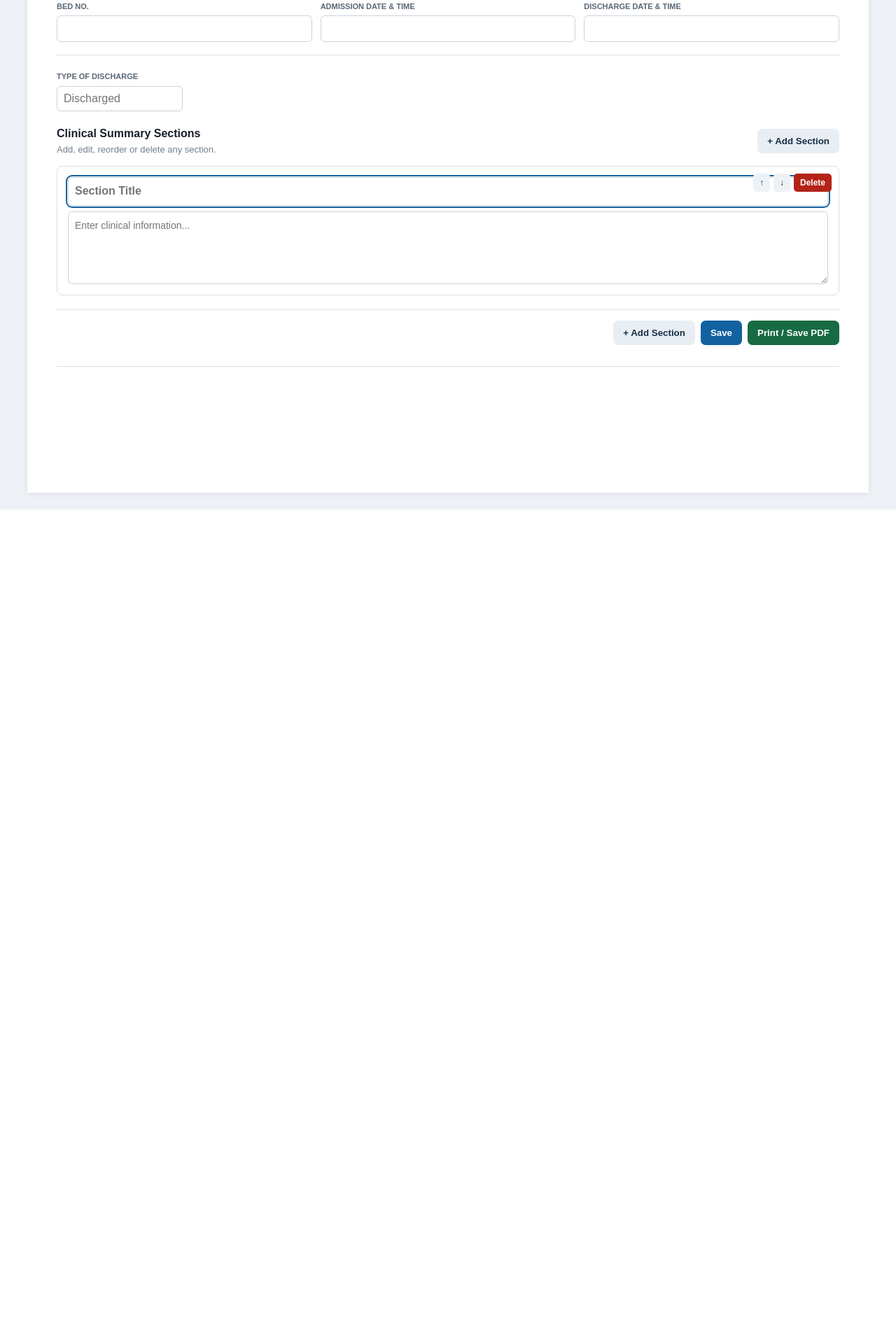
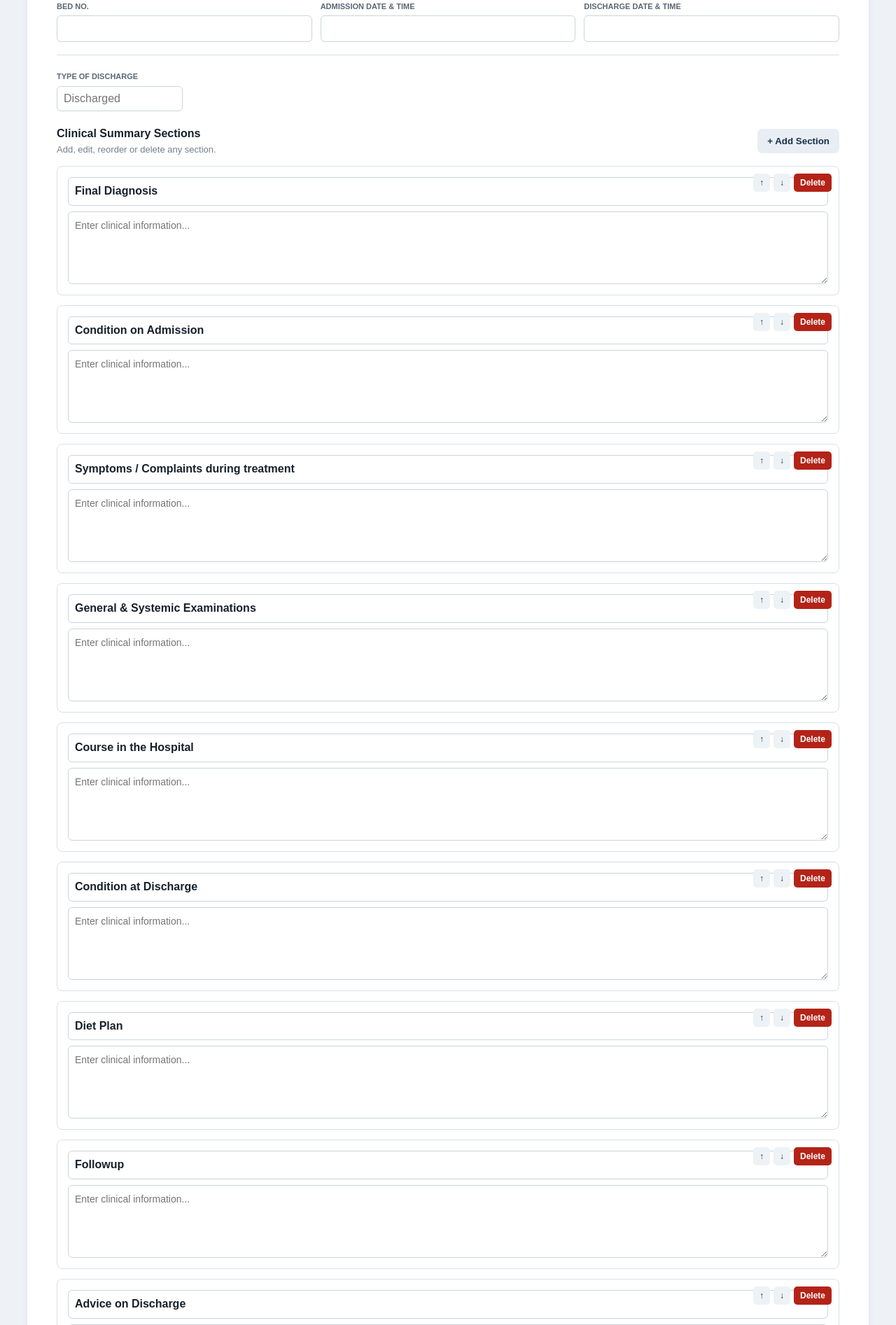
Before and after one commit to shreebalaji767/Discharge-Summary, a Flask app: page / in a window 1280 px wide. Shown: the part 418-2311 px from the top of the page at 70% size. Before the commit the page ends 1146 px from the top, so only its background shows below. Run offline with Flask 3, Linux system fonts and the light colour scheme.

Commit message:
Update index.html

```diff
--- a/templates/index.html
+++ b/templates/index.html
@@ -19,7 +19,6 @@
 
 
 <body>
-
 
 <div class="app">
 
@@ -83,7 +82,7 @@
 
 
     <!-- =====================================================
-         MAIN
+         MAIN DOCUMENT
     ====================================================== -->
 
     <main>
@@ -92,12 +91,13 @@
 
 
             <!-- =================================================
-                 BLANK HEADER SPACE
+                 HOSPITAL HEADER SPACE
             ================================================== -->
 
             <div class="print-header">
 
                 <div class="hospital-header-space">
+                    <!-- Blank space reserved for hospital letterhead -->
                 </div>
 
             </div>
@@ -126,6 +126,7 @@
 
             <!-- =================================================
                  TYPE OF DISCHARGE
+                 SEPARATE FROM CLINICAL SUMMARY
             ================================================== -->
 
             <section class="discharge-type-section">
@@ -149,7 +150,7 @@
 
 
             <!-- =================================================
-                 CLINICAL SUMMARY
+                 CLINICAL SUMMARY SECTIONS
             ================================================== -->
 
             <section class="clinical-section">
@@ -184,7 +185,7 @@
 
 
                 <!--
-                    ALL CLINICAL SECTIONS ARE INSERTED HERE
+                    JavaScript inserts all clinical sections here.
                 -->
 
                 <div id="sections"></div>
@@ -236,7 +237,7 @@
 
 
             <!-- =================================================
-                 FOOTER SPACE
+                 HOSPITAL FOOTER SPACE
             ================================================== -->
 
             <div class="print-footer">
@@ -257,7 +258,7 @@
 
 
 /* =========================================================
-   STATE
+   APPLICATION STATE
 ========================================================= */
 
 let state = {
@@ -301,6 +302,70 @@ const patientFields = [
     ["admission_date", "Admission Date & Time"],
 
     ["discharge_date", "Discharge Date & Time"]
+
+];
+
+
+
+/* =========================================================
+   DEFAULT CLINICAL SECTIONS
+========================================================= */
+
+const defaultClinicalSections = [
+
+    {
+        id: "section_final_diagnosis",
+        title: "Final Diagnosis",
+        content: ""
+    },
+
+    {
+        id: "section_condition_admission",
+        title: "Condition on Admission",
+        content: ""
+    },
+
+    {
+        id: "section_symptoms",
+        title: "Symptoms / Complaints during treatment",
+        content: ""
+    },
+
+    {
+        id: "section_examination",
+        title: "General & Systemic Examinations",
+        content: ""
+    },
+
+    {
+        id: "section_course",
+        title: "Course in the Hospital",
+        content: ""
+    },
+
+    {
+        id: "section_condition_discharge",
+        title: "Condition at Discharge",
+        content: ""
+    },
+
+    {
+        id: "section_diet",
+        title: "Diet Plan",
+        content: ""
+    },
+
+    {
+        id: "section_followup",
+        title: "Followup",
+        content: ""
+    },
+
+    {
+        id: "section_advice",
+        title: "Advice on Discharge",
+        content: ""
+    }
 
 ];
 
@@ -320,13 +385,9 @@ function esc(value) {
                 return {
 
                     "&": "&amp;",
-
                     "<": "&lt;",
-
                     ">": "&gt;",
-
                     '"': "&quot;",
-
                     "'": "&#039;"
 
                 }[char];
@@ -339,13 +400,41 @@ function esc(value) {
 
 
 /* =========================================================
+   GET FRESH DEFAULT SECTIONS
+========================================================= */
+
+function getDefaultSections() {
+
+    return defaultClinicalSections.map(
+        function(section) {
+
+            return {
+
+                id: section.id,
+
+                title: section.title,
+
+                content: ""
+
+            };
+
+        }
+    );
+
+}
+
+
+
+/* =========================================================
    RENDER PATIENT
 ========================================================= */
 
 function renderPatient() {
 
     const grid =
-        document.getElementById("patientGrid");
+        document.getElementById(
+            "patientGrid"
+        );
 
 
     grid.innerHTML = "";
@@ -413,6 +502,11 @@ function renderDischargeType() {
         );
 
 
+    if (!input) {
+        return;
+    }
+
+
     input.value =
         state.type_of_discharge || "";
 
@@ -426,12 +520,13 @@ function renderDischargeType() {
 
 function createSection(section) {
 
-    /*
-     * CREATE ARTICLE
-     */
+    /* -----------------------------------------------
+       MAIN ARTICLE
+    ------------------------------------------------ */
 
     const article =
         document.createElement("article");
+
 
     article.className =
         "summary-section";
@@ -449,24 +544,24 @@ function createSection(section) {
         );
 
 
-
-    /* =====================================================
-       CONTROLS
-    ====================================================== */
+    /* -----------------------------------------------
+       SECTION CONTROLS
+    ------------------------------------------------ */
 
     const controls =
         document.createElement("div");
 
+
     controls.className =
         "section-controls no-print";
 
 
-
-    /* UP */
+    /* UP BUTTON */
 
     const upButton =
         document.createElement("button");
 
+
     upButton.type =
         "button";
 
@@ -480,12 +575,12 @@ function createSection(section) {
         "↑";
 
 
-
-    /* DOWN */
+    /* DOWN BUTTON */
 
     const downButton =
         document.createElement("button");
 
+
     downButton.type =
         "button";
 
@@ -499,12 +594,12 @@ function createSection(section) {
         "↓";
 
 
-
-    /* DELETE */
+    /* DELETE BUTTON */
 
     const deleteButton =
         document.createElement("button");
 
+
     deleteButton.type =
         "button";
 
@@ -518,24 +613,33 @@ function createSection(section) {
         "Delete";
 
 
-
-    controls.appendChild(upButton);
-
-    controls.appendChild(downButton);
-
-    controls.appendChild(deleteButton);
-
-    article.appendChild(controls);
-
-
-
-    /* =====================================================
+    controls.appendChild(
+        upButton
+    );
+
+    controls.appendChild(
+        downButton
+    );
+
+    controls.appendChild(
+        deleteButton
+    );
+
+
+    article.appendChild(
+        controls
+    );
+
+
+
+    /* -----------------------------------------------
        SECTION TITLE
-    ====================================================== */
+    ------------------------------------------------ */
 
     const title =
         document.createElement("input");
 
+
     title.type =
         "text";
 
@@ -549,17 +653,20 @@ function createSection(section) {
         section.title || "";
 
 
-    article.appendChild(title);
-
-
-
-    /* =====================================================
+    article.appendChild(
+        title
+    );
+
+
+
+    /* -----------------------------------------------
        SECTION CONTENT
-    ====================================================== */
+    ------------------------------------------------ */
 
     const content =
         document.createElement("textarea");
 
+
     content.className =
         "section-content";
 
@@ -573,28 +680,33 @@ function createSection(section) {
         section.content || "";
 
 
-    article.appendChild(content);
-
-
-
-    /* =====================================================
+    article.appendChild(
+        content
+    );
+
+
+
+    /* -----------------------------------------------
        DELETE
-    ====================================================== */
-
-    deleteButton.onclick =
+    ------------------------------------------------ */
+
+    deleteButton.addEventListener(
+        "click",
         function() {
 
             article.remove();
 
-        };
-
-
-
-    /* =====================================================
+        }
+    );
+
+
+
+    /* -----------------------------------------------
        MOVE UP
-    ====================================================== */
-
-    upButton.onclick =
+    ------------------------------------------------ */
+
+    upButton.addEventListener(
+        "click",
         function() {
 
             const previous =
@@ -610,15 +722,17 @@ function createSection(section) {
 
             }
 
-        };
-
-
-
-    /* =====================================================
+        }
+    );
+
+
+
+    /* -----------------------------------------------
        MOVE DOWN
-    ====================================================== */
-
-    downButton.onclick =
+    ------------------------------------------------ */
+
+    downButton.addEventListener(
+        "click",
         function() {
 
             const next =
@@ -634,7 +748,8 @@ function createSection(section) {
 
             }
 
-        };
+        }
+    );
 
 
     return article;
@@ -644,7 +759,7 @@ function createSection(section) {
 
 
 /* =========================================================
-   RENDER SECTIONS
+   RENDER ALL CLINICAL SECTIONS
 ========================================================= */
 
 function renderSections() {
@@ -653,6 +768,11 @@ function renderSections() {
         document.getElementById(
             "sections"
         );
+
+
+    if (!container) {
+        return;
+    }
 
 
     container.innerHTML = "";
@@ -688,10 +808,10 @@ function renderSections() {
 
 
 /* =========================================================
-   CREATE ONE BLANK SECTION
-========================================================= */
-
-function createBlankSection() {
+   ADD NEW SECTION
+========================================================= */
+
+function addSection() {
 
     const container =
         document.getElementById(
@@ -699,94 +819,12 @@ function createBlankSection() {
         );
 
 
-    /*
-     * Remove everything currently inside
-     */
-
-    container.innerHTML = "";
-
-
-    /*
-     * Create exactly ONE blank section
-     */
-
-    const blankSection = {
-
-        id:
-            "section_1",
-
-        title:
-            "",
-
-        content:
-            ""
-
-    };
-
-
-    const element =
-        createSection(
-            blankSection
-        );
-
-
-    container.appendChild(
-        element
-    );
-
-
-    /*
-     * Make sure it is actually visible
-     */
-
-    element.style.display =
-        "block";
-
-
-    element.style.visibility =
-        "visible";
-
-
-    /*
-     * Focus title
-     */
-
-    const title =
-        element.querySelector(
-            ".section-title"
-        );
-
-
-    if (title) {
-
-        setTimeout(
-            function() {
-
-                title.focus();
-
-            },
-            50
-        );
-
-    }
-
-}
-
-
-
-/* =========================================================
-   ADD SECTION
-========================================================= */
-
-function addSection() {
-
-    const container =
-        document.getElementById(
-            "sections"
-        );
-
-
-    const section = {
+    if (!container) {
+        return;
+    }
+
+
+    const newSection = {
 
         id:
             "section_" +
@@ -807,7 +845,7 @@ function addSection() {
 
     const element =
         createSection(
-            section
+            newSection
         );
 
 
@@ -833,8 +871,13 @@ function addSection() {
         function() {
 
             element.scrollIntoView({
-                behavior: "smooth",
-                block: "center"
+
+                behavior:
+                    "smooth",
+
+                block:
+                    "center"
+
             });
 
         },
@@ -846,7 +889,7 @@ function addSection() {
 
 
 /* =========================================================
-   COLLECT DATA
+   COLLECT CURRENT PAGE DATA
 ========================================================= */
 
 function collect() {
@@ -880,30 +923,45 @@ function collect() {
         .forEach(
             function(element, index) {
 
+                const title =
+                    element.querySelector(
+                        ".section-title"
+                    );
+
+                const content =
+                    element.querySelector(
+                        ".section-content"
+                    );
+
+
                 sections.push({
 
                     id:
                         element.dataset.id ||
-                        "section_" +
-                        (index + 1),
+                        (
+                            "section_" +
+                            (index + 1)
+                        ),
 
                     title:
-                        element
-                            .querySelector(
-                                ".section-title"
-                            )
-                            .value,
+                        title
+                            ? title.value
+                            : "",
 
                     content:
-                        element
-                            .querySelector(
-                                ".section-content"
-                            )
-                            .value
+                        content
+                            ? content.value
+                            : ""
 
                 });
 
             }
+        );
+
+
+    const dischargeInput =
+        document.getElementById(
+            "typeOfDischarge"
         );
 
 
@@ -916,11 +974,9 @@ function collect() {
             sections,
 
         type_of_discharge:
-            document
-                .getElementById(
-                    "typeOfDischarge"
-                )
-                .value
+            dischargeInput
+                ? dischargeInput.value
+                : ""
 
     };
 
@@ -929,7 +985,7 @@ function collect() {
 
 
 /* =========================================================
-   API
+   API HELPER
 ========================================================= */
 
 async function api(
@@ -954,10 +1010,10 @@ async function api(
 
     }
 
-    catch {
+    catch (error) {
 
         throw new Error(
-            "Invalid server response."
+            "Server returned an invalid response."
         );
 
     }
@@ -1032,7 +1088,7 @@ function normalizeState(data) {
 
 
 /* =========================================================
-   LOAD
+   LOAD SAVED STATE
 ========================================================= */
 
 async function load() {
@@ -1055,7 +1111,7 @@ async function load() {
     catch (error) {
 
         console.warn(
-            "State could not be loaded:",
+            "Could not load saved state:",
             error
         );
 
@@ -1081,15 +1137,20 @@ async function load() {
 
 
     /*
-     * If nothing is returned by backend,
-     * show ONE blank clinical section.
+     * If server has no sections,
+     * automatically create the standard
+     * blank discharge summary sections.
      */
 
     if (
         state.sections.length === 0
     ) {
 
-        createBlankSection();
+        state.sections =
+            getDefaultSections();
+
+
+        renderSections();
 
     }
 
@@ -1117,63 +1178,42 @@ async function newBlankSummary() {
     }
 
 
-    /*
-     * COMPLETELY RESET STATE
-     */
-
-    state = {
-
-        patient: {},
-
-        sections: [
-
-            {
-
-                id:
-                    "section_1",
-
-                title:
-                    "",
-
-                content:
-                    ""
-
-            }
-
-        ],
-
-        type_of_discharge:
-            ""
-
-    };
-
-
-    /*
-     * CLEAR PATIENT
-     */
+    /* -----------------------------------------------
+       RESET PATIENT
+    ------------------------------------------------ */
+
+    state.patient = {};
+
+
+    /* -----------------------------------------------
+       RESET TYPE OF DISCHARGE
+    ------------------------------------------------ */
+
+    state.type_of_discharge = "";
+
+
+    /* -----------------------------------------------
+       CREATE STANDARD CLINICAL SECTIONS
+    ------------------------------------------------ */
+
+    state.sections =
+        getDefaultSections();
+
+
+    /* -----------------------------------------------
+       RENDER EVERYTHING
+    ------------------------------------------------ */
 
     renderPatient();
 
-
-    /*
-     * CLEAR TYPE OF DISCHARGE
-     */
-
     renderDischargeType();
 
-
-    /*
-     * VERY IMPORTANT:
-     *
-     * Directly create ONE blank section.
-     */
-
-    createBlankSection();
-
-
-    /*
-     * Scroll to Clinical Summary area
-     */
+    renderSections();
+
+
+    /* -----------------------------------------------
+       SCROLL TO CLINICAL SUMMARY
+    ------------------------------------------------ */
 
     setTimeout(
         function() {
@@ -1187,8 +1227,13 @@ async function newBlankSummary() {
             if (clinical) {
 
                 clinical.scrollIntoView({
-                    behavior: "smooth",
-                    block: "start"
+
+                    behavior:
+                        "smooth",
+
+                    block:
+                        "start"
+
                 });
 
             }
@@ -1198,13 +1243,9 @@ async function newBlankSummary() {
     );
 
 
-    /*
-     * Save blank state to session.
-     *
-     * This is optional.
-     * Even if server fails,
-     * the page is already blank.
-     */
+    /* -----------------------------------------------
+       SAVE BLANK SUMMARY TO SESSION
+    ------------------------------------------------ */
 
     try {
 
@@ -1235,11 +1276,36 @@ async function newBlankSummary() {
     catch (error) {
 
         console.warn(
-            "Blank summary created locally:",
+            "Blank summary created locally, " +
+            "but server sync failed:",
             error
         );
 
     }
+
+
+    /* -----------------------------------------------
+       FOCUS FIRST CLINICAL SECTION
+    ------------------------------------------------ */
+
+    setTimeout(
+        function() {
+
+            const firstContent =
+                document.querySelector(
+                    "#sections .section-content"
+                );
+
+
+            if (firstContent) {
+
+                firstContent.focus();
+
+            }
+
+        },
+        200
+    );
 
 }
 
@@ -1299,6 +1365,11 @@ async function save() {
 
     catch (error) {
 
+        console.error(
+            error
+        );
+
+
         alert(
             "Save failed:\n\n" +
             error.message
@@ -1311,7 +1382,7 @@ async function save() {
 
 
 /* =========================================================
-   RANDOM
+   RANDOM SUMMARY
 ========================================================= */
 
 async function randomize() {
@@ -1330,7 +1401,8 @@ async function randomize() {
 
         state =
             normalizeState(
-                result.state || result
+                result.state ||
+                result
             );
 
 
@@ -1342,21 +1414,30 @@ async function randomize() {
 
 
         /*
-         * If random API returns no sections,
-         * create one blank section.
+         * If random API does not return sections,
+         * use standard sections.
          */
 
         if (
             state.sections.length === 0
         ) {
 
-            createBlankSection();
+            state.sections =
+                getDefaultSections();
+
+
+            renderSections();
 
         }
 
     }
 
     catch (error) {
+
+        console.error(
+            error
+        );
+
 
         alert(
             "Random generation failed:\n\n" +
@@ -1376,7 +1457,7 @@ async function randomize() {
 function printSummary() {
 
     /*
-     * Collect latest typing before print.
+     * Collect current typing before printing.
      */
 
     state =
@@ -1394,7 +1475,9 @@ function printSummary() {
 ========================================================= */
 
 
-/* Add section */
+/* -----------------------------------------------
+   ADD SECTION - TOP
+------------------------------------------------ */
 
 document
     .getElementById(
@@ -1406,6 +1489,11 @@ document
     );
 
 
+
+/* -----------------------------------------------
+   ADD SECTION - BOTTOM
+------------------------------------------------ */
+
 document
     .getElementById(
         "addSectionBtn2"
@@ -1416,7 +1504,10 @@ document
     );
 
 
-/* Save */
+
+/* -----------------------------------------------
+   SAVE - TOP
+------------------------------------------------ */
 
 document
     .getElementById(
@@ -1428,6 +1519,11 @@ document
     );
 
 
+
+/* -----------------------------------------------
+   SAVE - BOTTOM
+------------------------------------------------ */
+
 document
     .getElementById(
         "saveBtn2"
@@ -1438,7 +1534,10 @@ document
     );
 
 
-/* Random */
+
+/* -----------------------------------------------
+   RANDOM
+------------------------------------------------ */
 
 document
     .getElementById(
@@ -1450,7 +1549,10 @@ document
     );
 
 
-/* NEW BLANK SUMMARY */
+
+/* -----------------------------------------------
+   NEW BLANK SUMMARY
+------------------------------------------------ */
 
 document
     .getElementById(
@@ -1462,7 +1564,10 @@ document
     );
 
 
-/* Print */
+
+/* -----------------------------------------------
+   PRINT - TOP
+------------------------------------------------ */
 
 document
     .getElementById(
@@ -1474,6 +1579,11 @@ document
     );
 
 
+
+/* -----------------------------------------------
+   PRINT - BOTTOM
+------------------------------------------------ */
+
 document
     .getElementById(
         "printBtn2"
@@ -1486,7 +1596,7 @@ document
 
 
 /* =========================================================
-   START
+   START APPLICATION
 ========================================================= */
 
 load();
```
